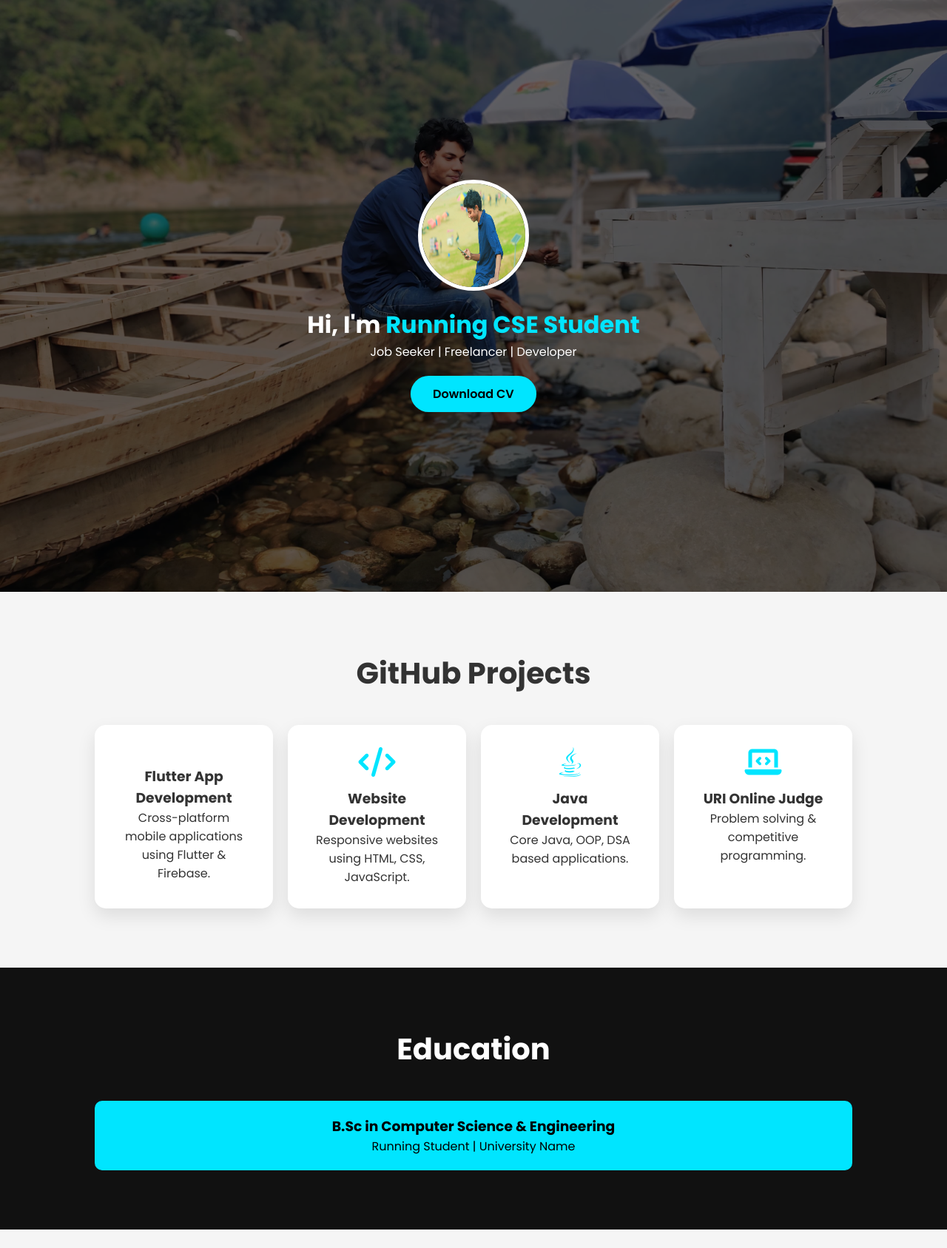
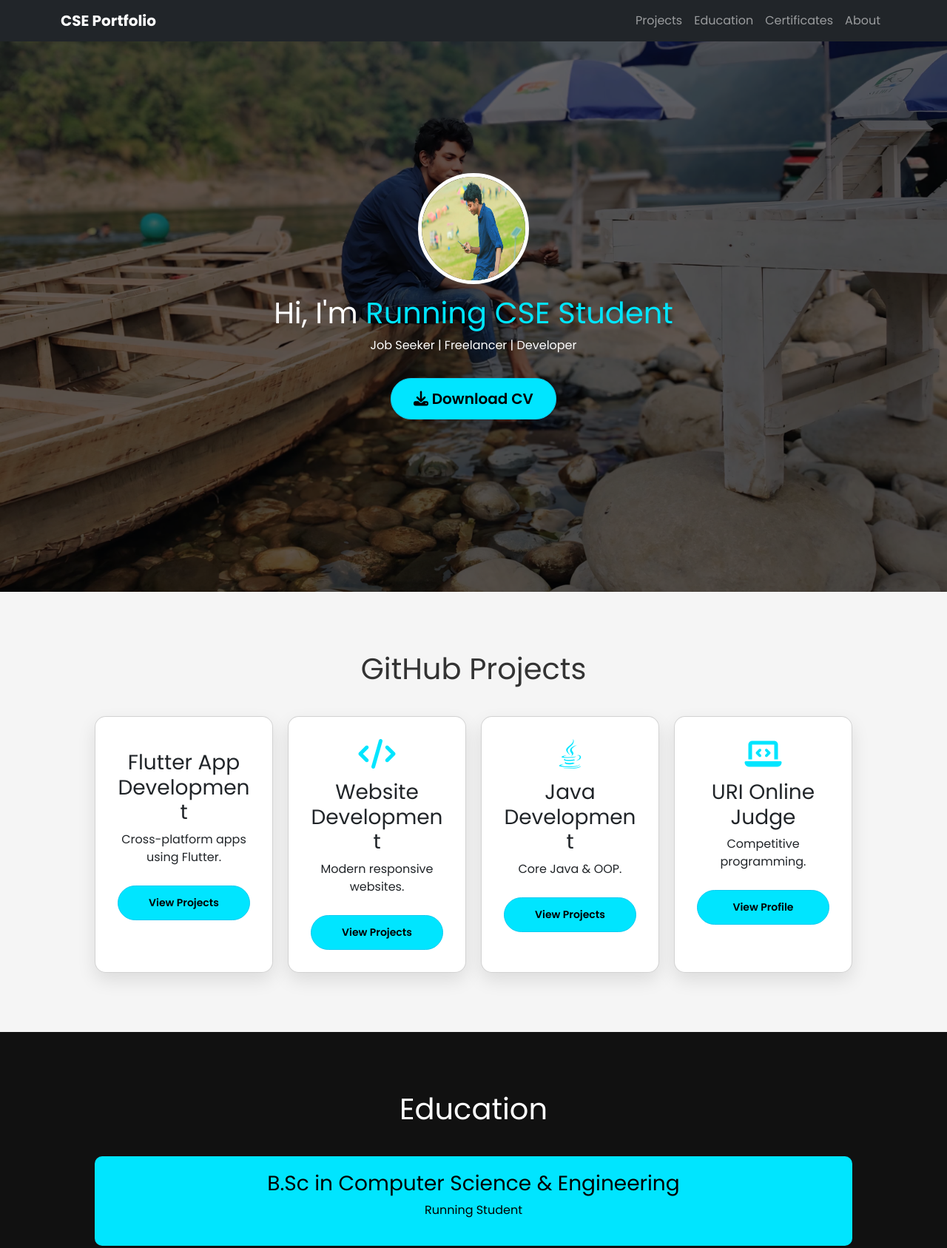
Before and after one commit to SAMIR746/website, a plain HTML site: page index.html in a window 1280 px wide. Shown: the top 1687 px of the page at 74% size. Drawn offline with nearby package versions, Linux system fonts and the light colour scheme.

Commit message:
Update index.html
Signed-off-by: samir746 <87543357+SAMIR746@users.noreply.github.com>

```diff
--- a/index.html
+++ b/index.html
@@ -2,16 +2,19 @@
 <html lang="en">
 <head>
     <meta charset="UTF-8">
-    <meta name="viewport" content="width=device-width, initial-scale=1.0">
     <title>CSE Student | Freelancer Portfolio</title>
+    <meta name="viewport" content="width=device-width, initial-scale=1">
 
     <!-- Google Font -->
     <link href="https://fonts.googleapis.com/css2?family=Poppins:wght@300;400;600;700&display=swap" rel="stylesheet">
 
+    <!-- Bootstrap CSS -->
+    <link href="https://cdn.jsdelivr.net/npm/bootstrap@5.3.2/dist/css/bootstrap.min.css" rel="stylesheet">
+
     <!-- Animate CSS -->
     <link rel="stylesheet" href="https://cdnjs.cloudflare.com/ajax/libs/animate.css/4.1.1/animate.min.css"/>
 
-    <!-- AOS CSS -->
+    <!-- AOS -->
     <link href="https://cdnjs.cloudflare.com/ajax/libs/aos/2.3.4/aos.css" rel="stylesheet">
 
     <!-- Font Awesome -->
@@ -22,17 +25,44 @@
 </head>
 <body>
 
-<!-- ================= HERO SECTION ================= -->
+<!-- ================= NAVBAR ================= -->
+<nav class="navbar navbar-expand-lg navbar-dark bg-dark fixed-top wow fadeInDown">
+    <div class="container">
+        <a class="navbar-brand fw-bold" href="#">CSE Portfolio</a>
+
+        <button class="navbar-toggler" type="button" data-bs-toggle="collapse" data-bs-target="#navMenu">
+            <span class="navbar-toggler-icon"></span>
+        </button>
+
+        <div class="collapse navbar-collapse" id="navMenu">
+            <ul class="navbar-nav ms-auto">
+                <li class="nav-item"><a class="nav-link" href="#projects">Projects</a></li>
+                <li class="nav-item"><a class="nav-link" href="#education">Education</a></li>
+                <li class="nav-item"><a class="nav-link" href="#certificates">Certificates</a></li>
+                <li class="nav-item"><a class="nav-link" href="#about">About</a></li>
+            </ul>
+        </div>
+    </div>
+</nav>
+
+<!-- ================= HERO ================= -->
 <header class="hero">
     <div class="overlay"></div>
 
-    <div class="hero-content wow fadeInDown">
-        <img src="assets/images/profile.jpg" class="profile-pic animate__animated animate__zoomIn" alt="Profile">
-        <h1 class="animate__animated animate__fadeInUp">Hi, I'm <span>Running CSE Student</span></h1>
-        <p class="animate__animated animate__fadeInUp">Job Seeker | Freelancer | Developer</p>
+    <div class="hero-content text-center wow fadeInUp">
+        <img src="assets/images/profile.jpg" class="profile-pic animate__animated animate__zoomIn">
 
-        <a href="assets/cv/resume.pdf" download class="btn animate__animated animate__pulse animate__infinite">
-            Download CV
+        <h1 class="animate__animated animate__fadeInUp">
+            Hi, I'm <span>Running CSE Student</span>
+        </h1>
+
+        <p class="animate__animated animate__fadeInUp">
+            Job Seeker | Freelancer | Developer
+        </p>
+
+        <a href="assets/cv/resume.pdf" download
+           class="btn btn-info btn-lg mt-3 animate__animated animate__pulse animate__infinite">
+            <i class="fa fa-download"></i> Download CV
         </a>
     </div>
 </header>
@@ -45,90 +75,84 @@
         <div class="card wow fadeInUp" data-aos="zoom-in">
             <i class="fa-brands fa-flutter"></i>
             <h3>Flutter App Development</h3>
-            <p>Cross-platform mobile applications using Flutter & Firebase.</p>
+            <p>Cross-platform apps using Flutter.</p>
+            <button class="btn btn-outline-info btn-sm">View Projects</button>
         </div>
 
         <div class="card wow fadeInUp" data-aos="zoom-in">
             <i class="fa-solid fa-code"></i>
             <h3>Website Development</h3>
-            <p>Responsive websites using HTML, CSS, JavaScript.</p>
+            <p>Modern responsive websites.</p>
+            <button class="btn btn-outline-info btn-sm">View Projects</button>
         </div>
 
         <div class="card wow fadeInUp" data-aos="zoom-in">
             <i class="fa-brands fa-java"></i>
             <h3>Java Development</h3>
-            <p>Core Java, OOP, DSA based applications.</p>
+            <p>Core Java & OOP.</p>
+            <button class="btn btn-outline-info btn-sm">View Projects</button>
         </div>
 
         <div class="card wow fadeInUp" data-aos="zoom-in">
             <i class="fa-solid fa-laptop-code"></i>
             <h3>URI Online Judge</h3>
-            <p>Problem solving & competitive programming.</p>
+            <p>Competitive programming.</p>
+            <button class="btn btn-outline-info btn-sm">View Profile</button>
         </div>
     </div>
 </section>
 
 <!-- ================= EDUCATION ================= -->
-<section class="section dark">
+<section class="section dark" id="education">
     <h2 data-aos="fade-up">Education</h2>
-
-    <div class="timeline">
-        <div class="timeline-item wow fadeInLeft" data-aos="fade-right">
-            <h3>B.Sc in Computer Science & Engineering</h3>
-            <p>Running Student | University Name</p>
-        </div>
+    <div class="timeline-item wow fadeInLeft" data-aos="fade-right">
+        <h3>B.Sc in Computer Science & Engineering</h3>
+        <p>Running Student</p>
     </div>
 </section>
 
 <!-- ================= CERTIFICATES ================= -->
-<section class="section">
+<section class="section" id="certificates">
     <h2 data-aos="fade-up">Certificates</h2>
 
     <div class="cards">
         <div class="card wow fadeInUp" data-aos="flip-left">
             <h3>Flutter Development</h3>
-            <p>Mobile App Certification</p>
         </div>
-
         <div class="card wow fadeInUp" data-aos="flip-left">
             <h3>Web Development</h3>
-            <p>HTML, CSS, JS Certification</p>
         </div>
-
         <div class="card wow fadeInUp" data-aos="flip-left">
             <h3>Java Programming</h3>
-            <p>Core Java Certificate</p>
         </div>
     </div>
 </section>
 
-<!-- ================= ABOUT ME ================= -->
-<section class="section dark">
+<!-- ================= ABOUT ================= -->
+<section class="section dark" id="about">
     <h2 data-aos="fade-up">About Me</h2>
-    <p class="about wow fadeInUp" data-aos="fade-up">
-        I am a passionate Computer Science student currently seeking job opportunities and freelance work.
-        I love building mobile apps, websites, and solving algorithmic problems.
-        Always eager to learn new technologies and grow professionally.
+    <p class="about wow fadeInUp">
+        I am a passionate CSE student seeking job and freelance opportunities.
+        I enjoy app development, web development, and problem solving.
     </p>
 </section>
 
-<!-- ================= FOOTER ================= -->
 <footer class="footer wow fadeInUp">
-    <p>© 2025 | CSE Student Portfolio</p>
+    © 2025 | CSE Student Portfolio
 </footer>
 
-<!-- WOW JS -->
+<!-- Bootstrap JS -->
+<script src="https://cdn.jsdelivr.net/npm/bootstrap@5.3.2/dist/js/bootstrap.bundle.min.js"></script>
+
+<!-- WOW -->
 <script src="https://cdnjs.cloudflare.com/ajax/libs/wow/1.1.2/wow.min.js"></script>
 
-<!-- AOS JS -->
+<!-- AOS -->
 <script src="https://cdnjs.cloudflare.com/ajax/libs/aos/2.3.4/aos.js"></script>
 
 <script>
     new WOW().init();
-    AOS.init({
-        duration: 1000,
-        once: true
-    });
+    AOS.init({ duration: 1000, once: true });
 </script>
 
 </body>
```
